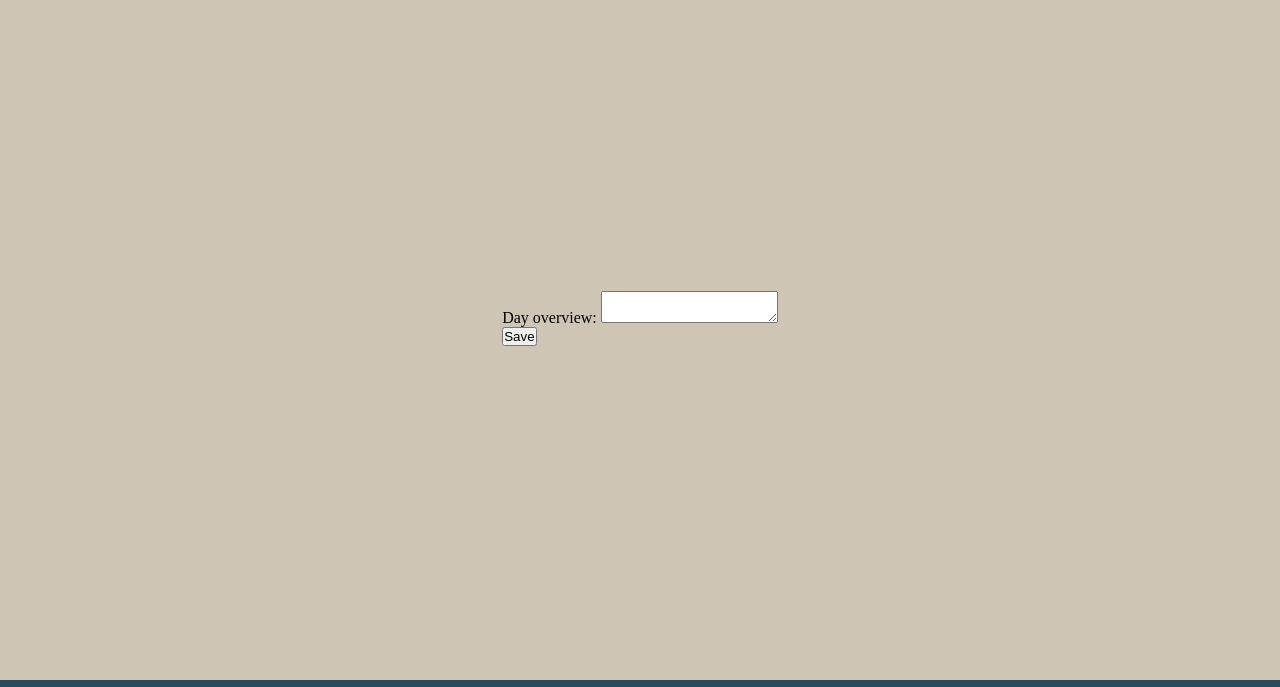
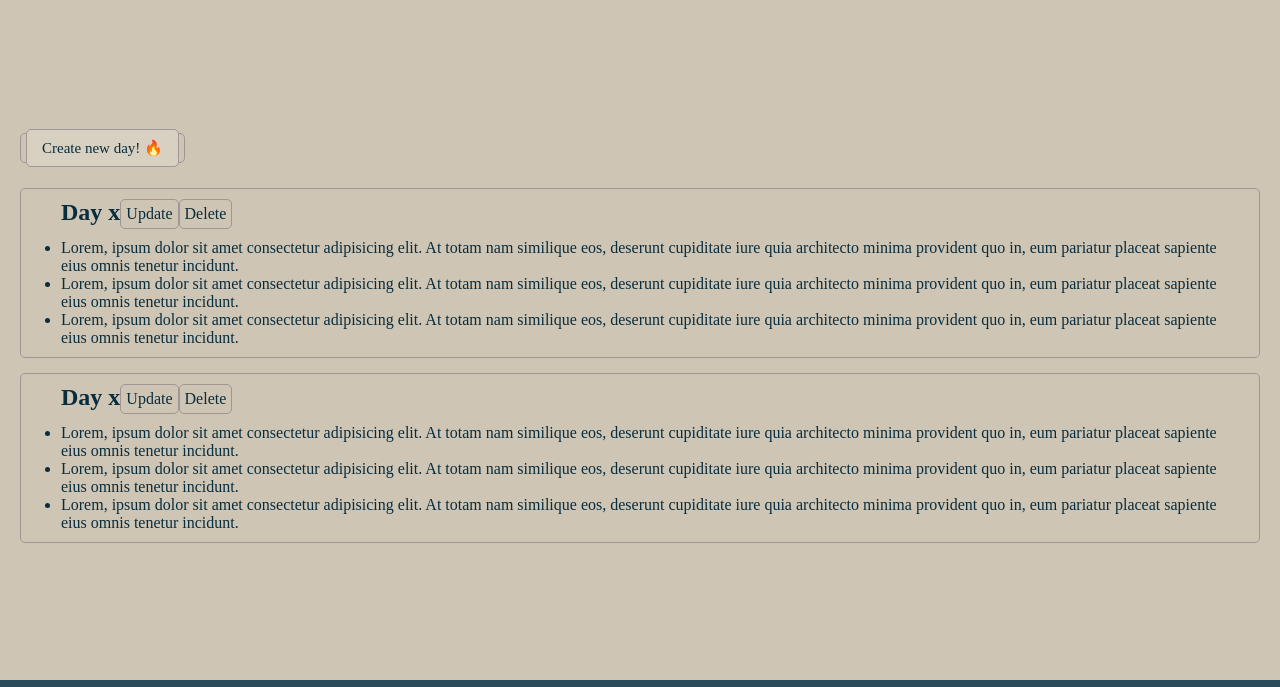
Before and after one commit to bsinkute/FrontEnd-baigiamasis, a plain HTML site: page notes.html in a window 1280 px wide. Shown: the part 44-731 px from the top of the page. Drawn offline with Linux system fonts and the light colour scheme.

Commit message:
Added notes page

```diff
--- a/notes.html
+++ b/notes.html
@@ -13,19 +13,71 @@
         <script src="headerLoader.js"></script>
     </header>
     <main>
+        <div class="notees-container">
+        <nav class="create">
+            <a id="create-day-button">
+                Create new day! 🔥
+            </a>
+        </nav>
         <section class="days">
             <article class="day-notes">
+                <div class="day-header">
+                    <h2>Day x </h2>
+                    <nav>
+                        <p>
+                            Update
+                        </p>
+                    </nav>
+                    <nav>
+                        <p>
+                            Delete
+                        </p>
+                    </nav>
+                </div>
+                <ul>
+                    <li>Lorem, ipsum dolor sit amet consectetur adipisicing elit. At totam nam similique eos, deserunt cupiditate iure quia architecto minima provident quo in, eum pariatur placeat sapiente eius omnis tenetur incidunt.</li>
+                    <li>Lorem, ipsum dolor sit amet consectetur adipisicing elit. At totam nam similique eos, deserunt cupiditate iure quia architecto minima provident quo in, eum pariatur placeat sapiente eius omnis tenetur incidunt.</li>
+                    <li>Lorem, ipsum dolor sit amet consectetur adipisicing elit. At totam nam similique eos, deserunt cupiditate iure quia architecto minima provident quo in, eum pariatur placeat sapiente eius omnis tenetur incidunt.</li>
+                </ul>
 
-                <h2></h2>
-                <form method="post" id="frm-dayOverviev">
+                <!-- <form method="post" id="frm-dayOverviev">
                     <div>
                         <label for="msg">Day overview: </label>
                         <textarea name="userMsg" id="msg"></textarea>
                     </div>
                     <button type="submit">Save</button>
-                </form>
+                </form> -->
+            </article>
+            <article class="day-notes">
+                <div class="day-header">
+                    <h2>Day x </h2>
+                    <nav>
+                        <p>
+                            Update
+                        </p>
+                    </nav>
+                    <nav>
+                        <p>
+                            Delete
+                        </p>
+                    </nav>
+                </div>
+                <ul>
+                    <li>Lorem, ipsum dolor sit amet consectetur adipisicing elit. At totam nam similique eos, deserunt cupiditate iure quia architecto minima provident quo in, eum pariatur placeat sapiente eius omnis tenetur incidunt.</li>
+                    <li>Lorem, ipsum dolor sit amet consectetur adipisicing elit. At totam nam similique eos, deserunt cupiditate iure quia architecto minima provident quo in, eum pariatur placeat sapiente eius omnis tenetur incidunt.</li>
+                    <li>Lorem, ipsum dolor sit amet consectetur adipisicing elit. At totam nam similique eos, deserunt cupiditate iure quia architecto minima provident quo in, eum pariatur placeat sapiente eius omnis tenetur incidunt.</li>
+                </ul>
+
+                <!-- <form method="post" id="frm-dayOverviev">
+                    <div>
+                        <label for="msg">Day overview: </label>
+                        <textarea name="userMsg" id="msg"></textarea>
+                    </div>
+                    <button type="submit">Save</button>
+                </form> -->
             </article>
         </section>
+    </div>
     </main>
     <footer class="footer">
         <div id="footer-placeholder">
--- a/style.css
+++ b/style.css
@@ -32,6 +32,7 @@ header, main, footer {
 header {
     flex: 0 0 auto;
     position: fixed;
+    background-color: rgb(207 197 180);
 }
 
 main {
@@ -122,6 +123,7 @@ nav a:hover {
     position: absolute;
     left: 50%;
     transform: translate(-50%, 0%);
+    align-items: center;
 }
 
 .image-container .arrow img {
@@ -141,3 +143,28 @@ nav a:hover {
 .footer .social-media a {
     margin: 0 10px;
 }
+.day-header {
+    display: flex;
+
+}
+.day-notes {
+    color: rgb(8 45 62);
+    text-decoration: none;
+    padding: 10px 15px;
+    border-radius: 5px;
+    border: 1px solid rgb(160, 150, 150);
+    padding-left: 40px;
+    margin-top: 15px;
+
+}
+.notees-container {
+    display: flexbox;
+    margin: 20px;
+}
+main {
+    margin-top: 40px;
+}
+.create {
+    align-self: flex-start;
+    display: inline-block;
+}
```
Also changed, not shown: contacts.html (added, +16 -0 lines), create.js (added, +37 -0 lines), app.js (added).
